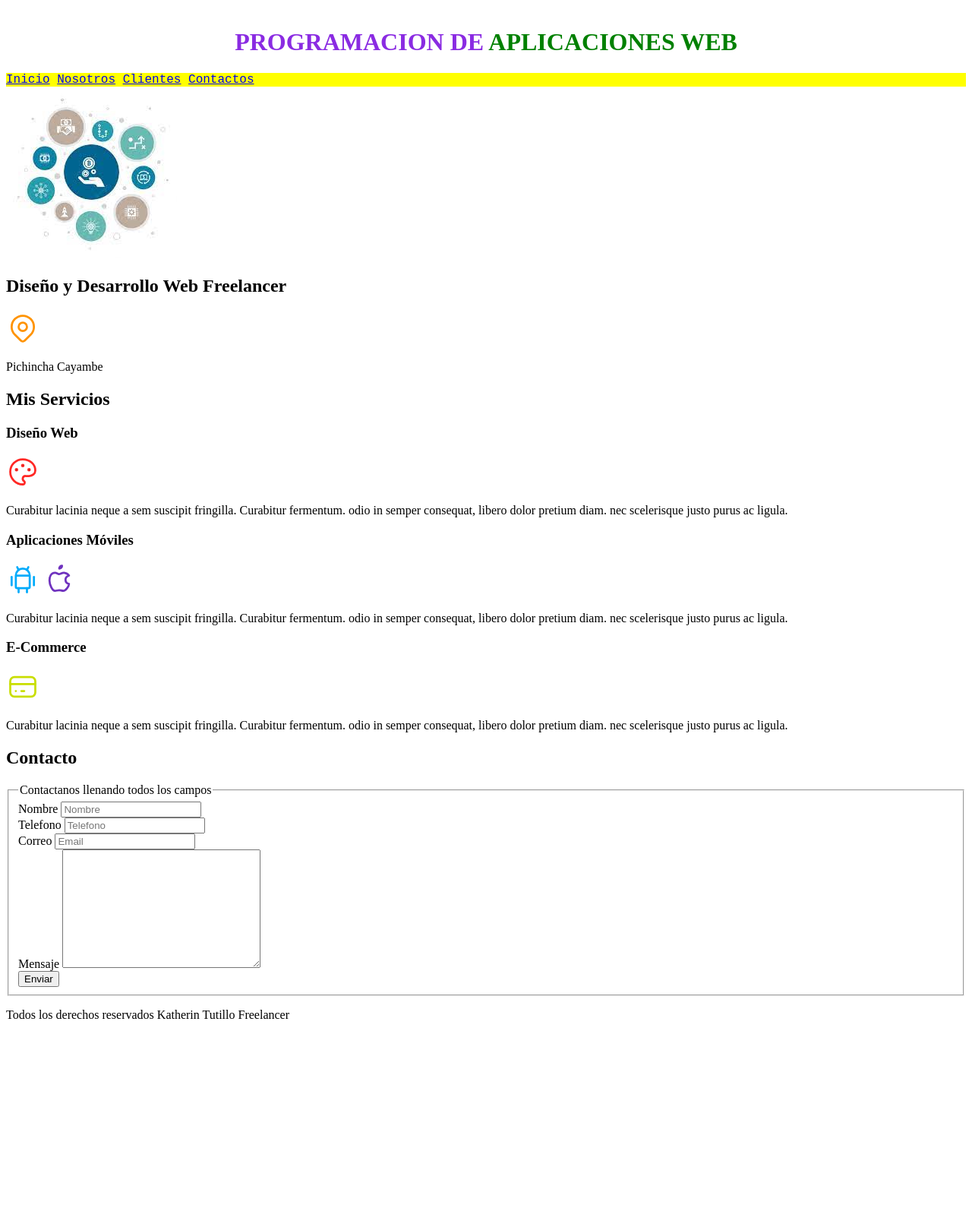
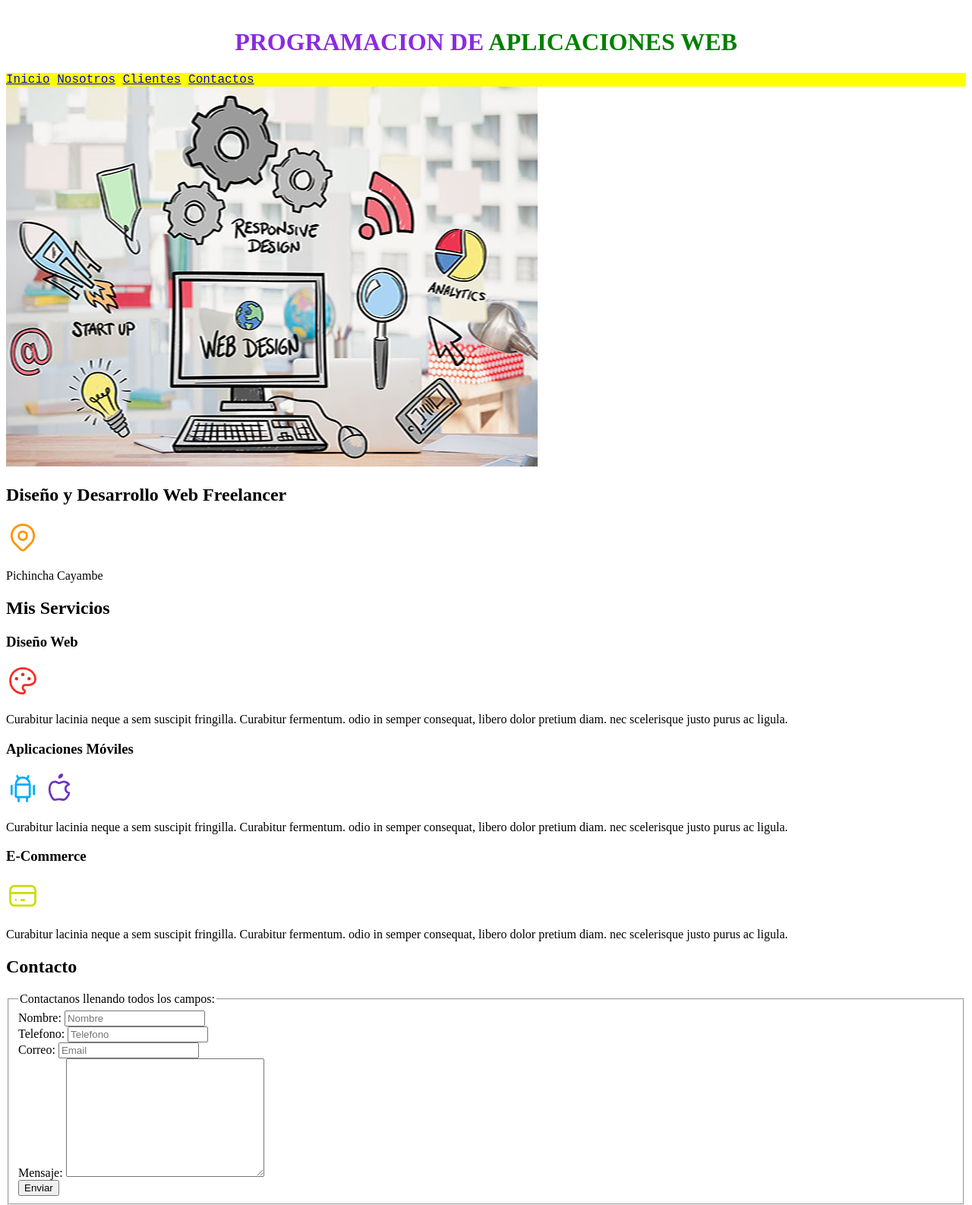
Before and after one commit to KatherinTutillo/GRUPO_3_WEB, a plain HTML site: page index.html in a window 1280 px wide. Shown: the part 113-1699 px from the top of the page at 76% size. Before the commit the page ends 1474 px from the top, so only its background shows below. Drawn offline with Linux system fonts and the light colour scheme.

Commit message:
Actualizar

```diff
--- a/index.html
+++ b/index.html
@@ -24,7 +24,7 @@
     <a href="contactos.html">Contactos</a>
 </nav>
 
-<img src="Imagenes/hero.jpg.jpg">
+<img src="imagenes/hero1.jpg">
 <section>
     <h2> Diseño y Desarrollo Web Freelancer </h2>
     <p>
@@ -98,26 +98,27 @@
  Curabitur lacinia neque a sem suscipit fringilla. Curabitur fermentum. odio in semper consequat, libero dolor pretium diam. nec scelerisque justo purus ac ligula.
     </p>
  </section>
+
 <section>
     <h2>Contacto</h2>
     <form action="">
         <fieldset>
-            <legend>Contactanos llenando todos los campos</legend>
+            <legend>Contactanos llenando todos los campos:</legend>
             <div>
-                <label for="">Nombre</label>
+                <label for="">Nombre:</label>
                 <input type="text" placeholder="Nombre">
             </div>
 
             <div>
-                <label for="">Telefono</label>
+                <label for="">Telefono:</label>
                 <input type="tel" placeholder="Telefono">
             </div>
             <div>
-                <label for="">Correo</label>
+                <label for="">Correo:</label>
                 <input type="email" placeholder="Email">
             </div>
             <div>
-                <label for="">Mensaje</label>
+                <label for="">Mensaje:</label>
                 <textarea name="" id="" cols="30" rows="10"></textarea>
             </div>
             <div>
@@ -129,9 +130,11 @@
 </section>
 
 <footer>
+
     <p>Todos los derechos reservados Katherin Tutillo Freelancer</p>
 
 </footer>
+
 </main>
 
 </html>
```
Also changed, not shown: imagenes/hero.jpg (renamed from Imagenes/hero.jpg.jpg), imagenes/hero1.jpg (added).
